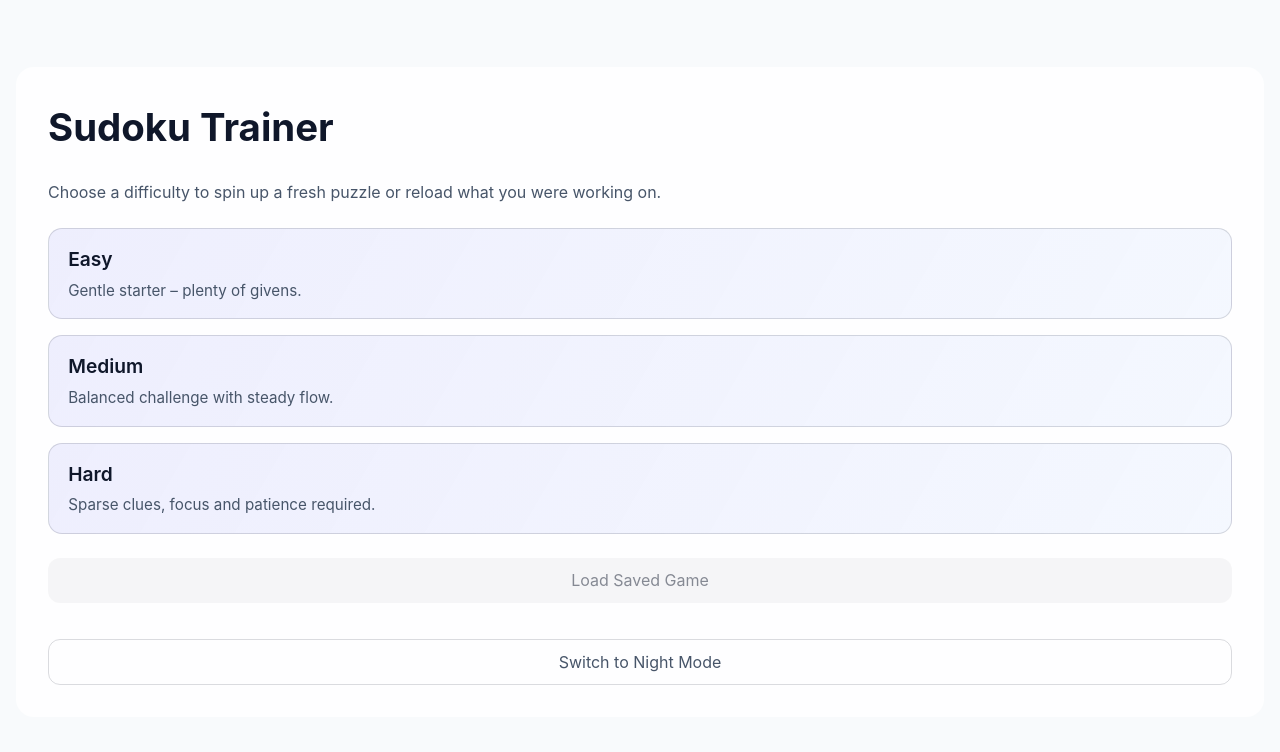
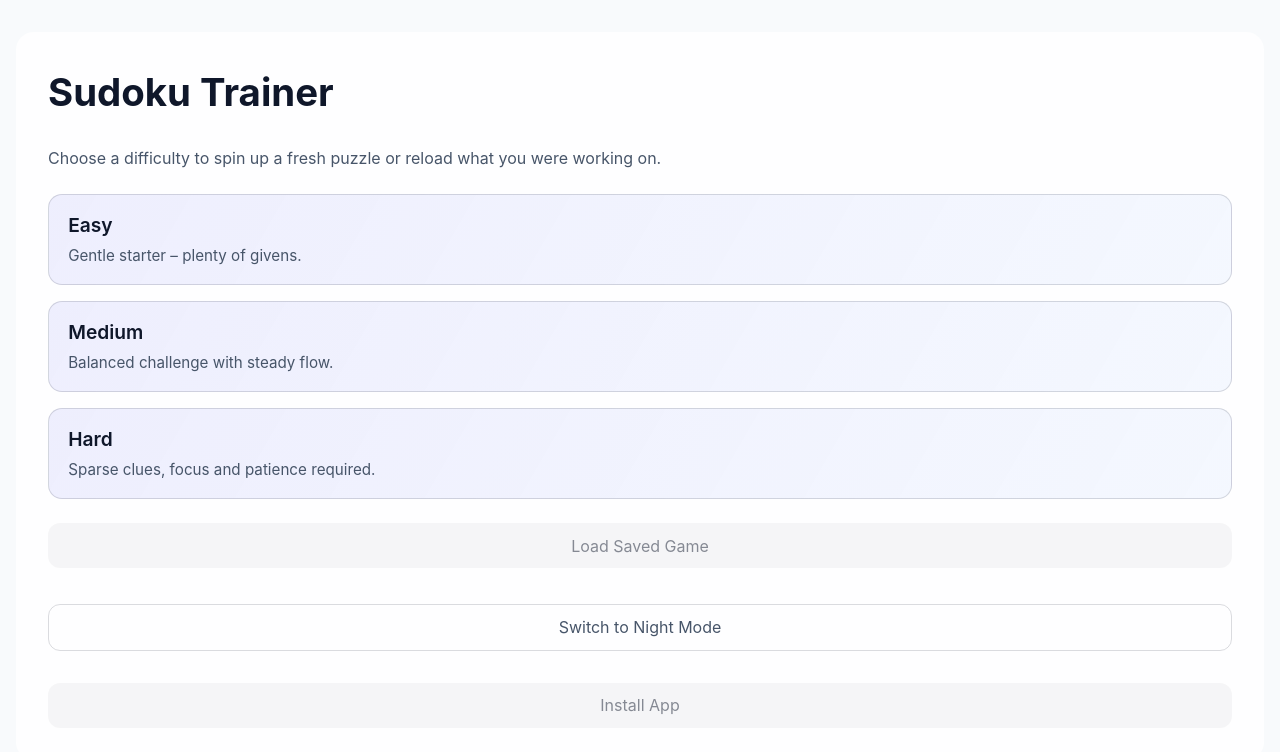
Before and after one commit to cuhuuhoang/sudoku, a React (Vite) app: page / in a window 1280 px wide. Shown: the top 752 px of the page. Built offline with nearby package versions, Linux system fonts and the light colour scheme.

Commit message:
add desktop install button

```diff
--- a/src/App.css
+++ b/src/App.css
@@ -309,6 +309,10 @@ button.ghost {
   color: var(--subtext);
   border: 1px solid var(--tile-border);
 }
+.install-button {
+  margin-top: 0.5rem;
+  width: 100%;
+}
 
 @media (max-width: 640px) {
   .app-shell {
--- a/src/App.tsx
+++ b/src/App.tsx
@@ -5,6 +5,10 @@ import { Difficulty, generateSudoku } from './lib/sudoku';
 type Screen = 'setup' | 'game';
 type Theme = 'light' | 'dark';
 type FallbackMessage = string | (() => string | undefined);
+interface BeforeInstallPromptEvent extends Event {
+  prompt: () => Promise<void>;
+  userChoice: Promise<{ outcome: 'accepted' | 'dismissed'; platform: string }>;
+}
 
 interface CellState {
   row: number;
@@ -202,6 +206,8 @@ function App() {
   const isPointerSelecting = useRef(false);
   const dragSelectedKeys = useRef<Set<string>>(new Set<string>());
   const dragMovedRef = useRef(false);
+  const [installPromptEvent, setInstallPromptEvent] = useState<BeforeInstallPromptEvent | null>(null);
+  const [isInstalled, setIsInstalled] = useState(false);
 
   const resetSelectionState = () => {
     setSelectedCell(null);
@@ -252,6 +258,27 @@ function App() {
     document.documentElement.dataset.theme = theme;
     localStorage.setItem(THEME_KEY, theme);
   }, [theme]);
+
+  useEffect(() => {
+    if (!isBrowser) {
+      return;
+    }
+    const handleBeforeInstall = (event: Event) => {
+      event.preventDefault();
+      setInstallPromptEvent(event as BeforeInstallPromptEvent);
+    };
+    const handleInstalled = () => {
+      setIsInstalled(true);
+      setInstallPromptEvent(null);
+      setStatus('App installed. Launch it from your apps menu.');
+    };
+    window.addEventListener('beforeinstallprompt', handleBeforeInstall);
+    window.addEventListener('appinstalled', handleInstalled);
+    return () => {
+      window.removeEventListener('beforeinstallprompt', handleBeforeInstall);
+      window.removeEventListener('appinstalled', handleInstalled);
+    };
+  }, []);
 
   useEffect(() => {
     const endPointerSelection = (event: PointerEvent) => {
@@ -331,6 +358,22 @@ function App() {
       }
       return next;
     });
+  };
+
+  const handleInstallApp = async () => {
+    if (!installPromptEvent) {
+      return;
+    }
+    try {
+      await installPromptEvent.prompt();
+      const { outcome } = await installPromptEvent.userChoice;
+      setStatus(outcome === 'accepted' ? 'Thanks for installing the app!' : 'Install dismissed.');
+    } catch (error) {
+      console.error(error);
+      setStatus('Unable to show the install prompt.');
+    } finally {
+      setInstallPromptEvent(null);
+    }
   };
 
   const recordSnapshot = () => {
@@ -579,6 +622,9 @@ function App() {
           <button className="theme-toggle" onClick={toggleTheme}>
             {theme === 'light' ? 'Switch to Night Mode' : 'Switch to Day Mode'}
           </button>
+          <button className="ghost install-button" onClick={handleInstallApp} disabled={!installPromptEvent}>
+            {isInstalled ? 'Installed' : 'Install App'}
+          </button>
         </div>
       )}
 
@@ -789,6 +835,9 @@ function App() {
           <button className="theme-toggle" onClick={toggleTheme}>
             {theme === 'light' ? 'Switch to Night Mode' : 'Switch to Day Mode'}
           </button>
+          <button className="ghost install-button" onClick={handleInstallApp} disabled={!installPromptEvent}>
+            {isInstalled ? 'Installed' : 'Install App'}
+          </button>
         </div>
       )}
     </div>
```
Also changed, not shown: 1 other file (tests, documents, lock files or other folders).
